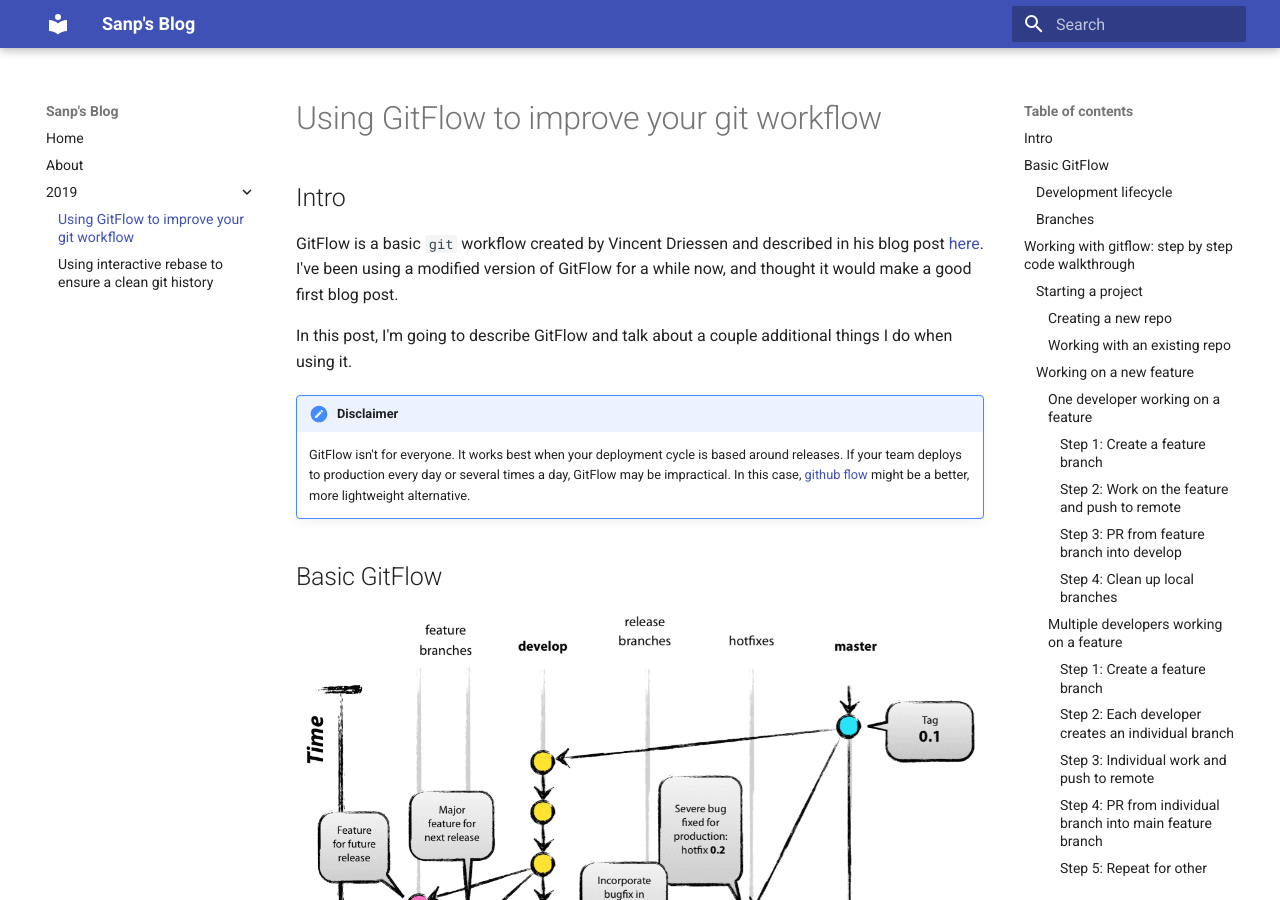
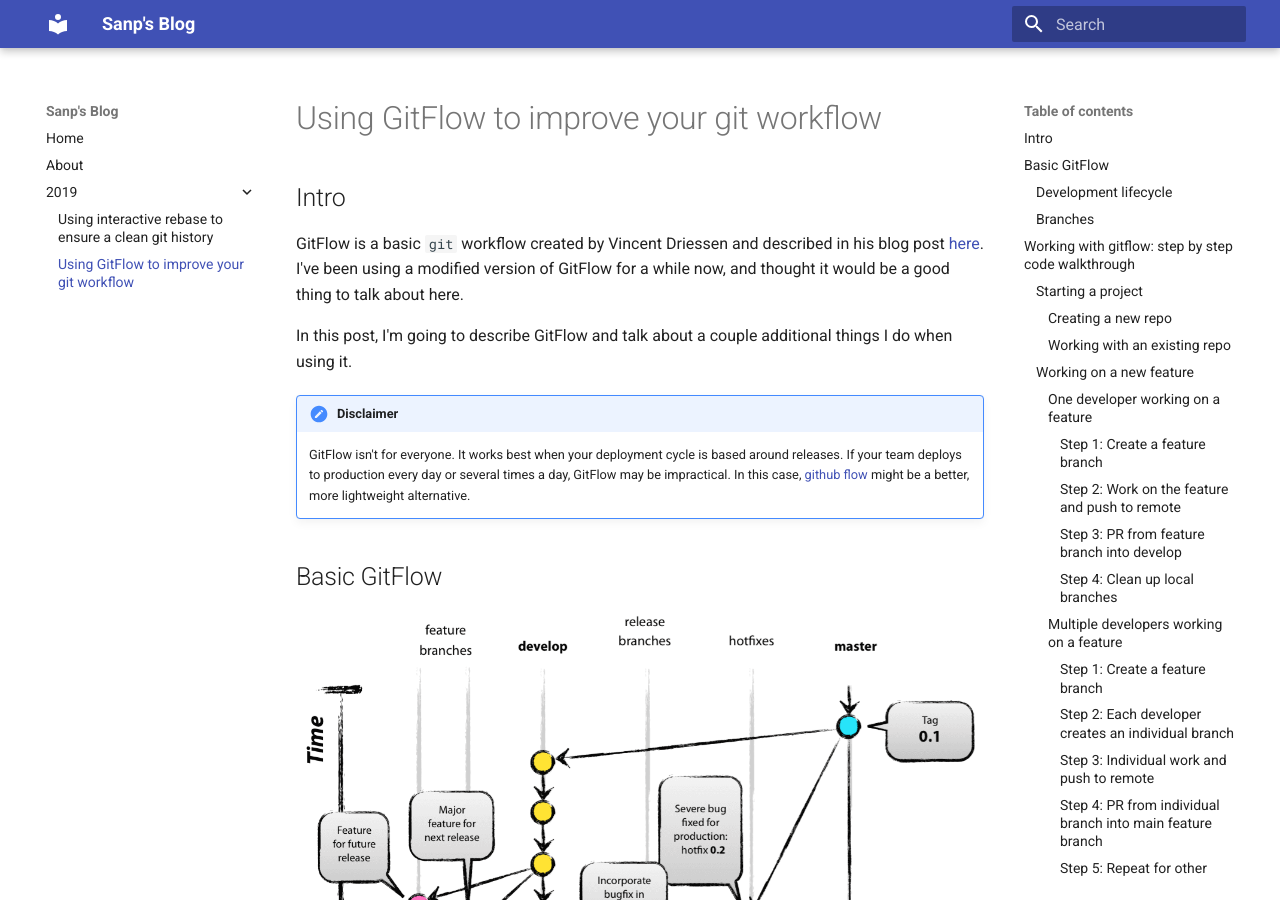
Before and after one commit to sanp/sanp.github.io.mkdocs, an MkDocs documentation site: the page built from docs/2019/gitflow.md, in a window 1280 px wide and 900 px high. Built offline with MkDocs 1.6.1 and Material for MkDocs 9.7.7, drawn with Linux system fonts in a browser that asks for light colours.

Commit message:
Removed disqus

```diff
--- a/docs/2019/gitflow.md
+++ b/docs/2019/gitflow.md
@@ -5,7 +5,7 @@
 GitFlow is a basic `git` workflow created by Vincent Driessen and described in
 his blog post [here](https://nvie.com/posts/a-successful-git-branching-model).
 I've been using a modified version of GitFlow for a while now, and thought it
-would make a good first blog post.
+would be a good thing to talk about here.
 
 In this post, I'm going to describe GitFlow and talk about a couple additional
 things I do when using it.
--- a/mkdocs.yml
+++ b/mkdocs.yml
@@ -44,10 +44,9 @@
     page: https://github.com/sanp
     repos:
       dotfiles: dotfiles
-  disqus: 'sanps-blog'
 nav:
   - Home: index.md
   - About: about.md
   - 2019:
+    - 'Using interactive rebase to ensure a clean git history': '2019/rebasing.md'
     - 'Using GitFlow to improve your git workflow': '2019/gitflow.md'
-    - 'Using interactive rebase to ensure a clean git history': '2019/rebasing.md'
```
Also changed, not shown: 1 other file.
